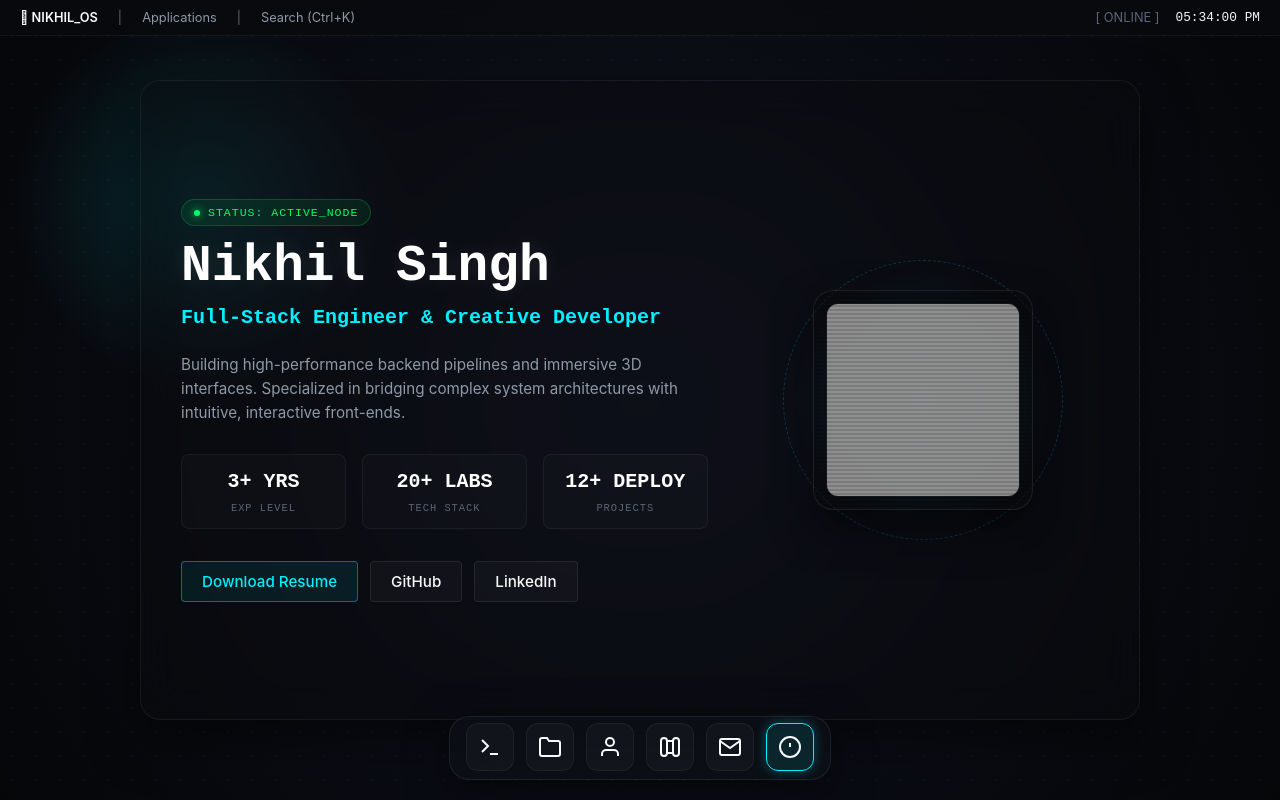
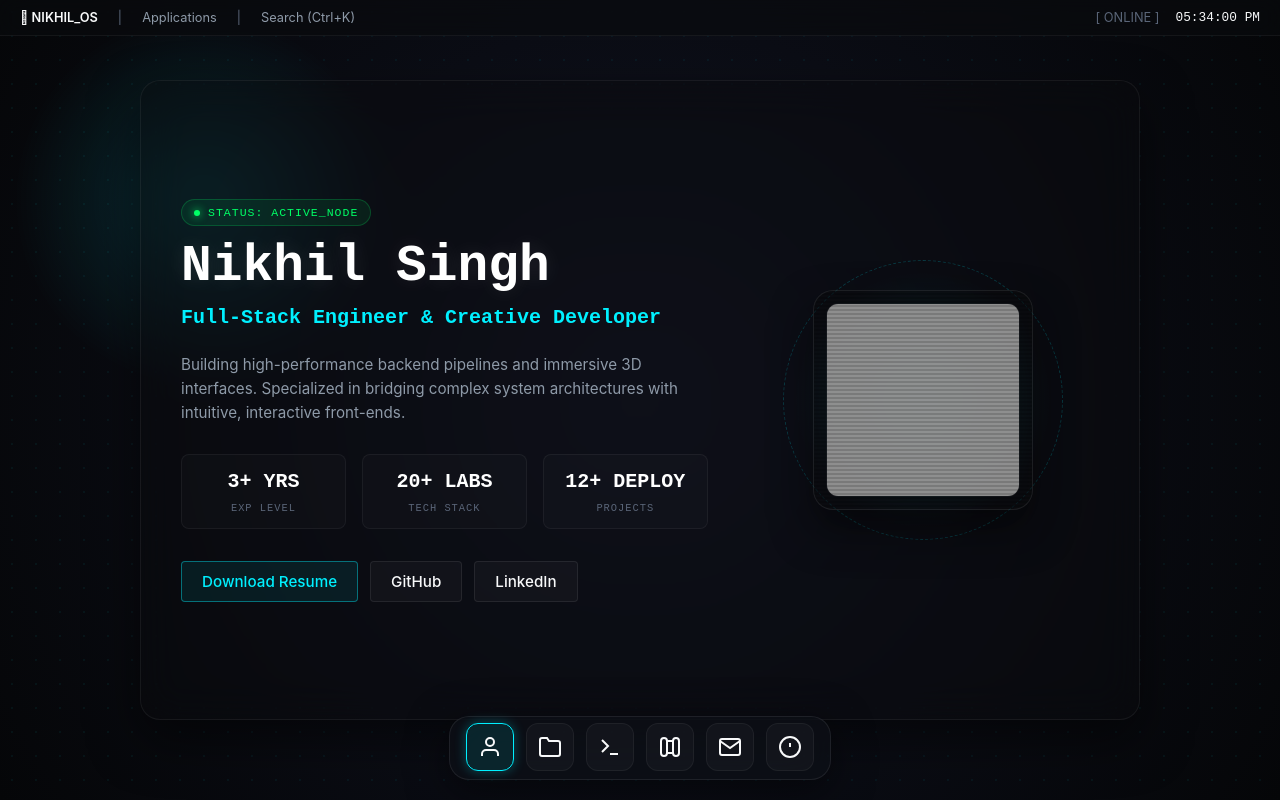
Before and after one commit to s-nikhil2005/Portfolio, a Next.js app in the folder apps/web/: page / in a window 1280 px wide. Both pictures are taken after a click on the button "SOUND OFF". Built offline with nearby package versions, Linux system fonts and the light colour scheme; grey boxes are pictures that could not be loaded.

Commit message:
feat: rearrange Dock items to put Profile.app first and improve activeAppId highlight fallback logic

```diff
--- a/apps/web/src/app/page.tsx
+++ b/apps/web/src/app/page.tsx
@@ -590,10 +590,10 @@ export default function Home() {
   // SVG Icons for the Dock launcher
   const dockItems = [
     {
-      id: "terminal",
-      label: "Terminal Shell",
-      isOpen: openWindows.terminal,
-      onClick: openApp,
+      id: "about",
+      label: "Profile.app",
+      isOpen: false,
+      onClick: () => setActiveSlide(0),
       icon: (
         <svg
           width="24"
@@ -603,8 +603,8 @@ export default function Home() {
           stroke="currentColor"
           strokeWidth="2"
         >
-          <polyline points="4 17 10 11 4 5" />
-          <line x1="12" y1="19" x2="20" y2="19" />
+          <path d="M20 21v-2a4 4 0 0 0-4-4H8a4 4 0 0 0-4 4v2" />
+          <circle cx="12" cy="7" r="4" />
         </svg>
       ),
     },
@@ -627,10 +627,10 @@ export default function Home() {
       ),
     },
     {
-      id: "about",
-      label: "Profile.app",
-      isOpen: false,
-      onClick: () => setActiveSlide(0),
+      id: "terminal",
+      label: "Terminal Shell",
+      isOpen: openWindows.terminal,
+      onClick: openApp,
       icon: (
         <svg
           width="24"
@@ -640,8 +640,8 @@ export default function Home() {
           stroke="currentColor"
           strokeWidth="2"
         >
-          <path d="M20 21v-2a4 4 0 0 0-4-4H8a4 4 0 0 0-4 4v2" />
-          <circle cx="12" cy="7" r="4" />
+          <polyline points="4 17 10 11 4 5" />
+          <line x1="12" y1="19" x2="20" y2="19" />
         </svg>
       ),
     },
@@ -1307,7 +1307,13 @@ export default function Home() {
       {/* Dock System Launcher */}
       <Dock
         items={dockItems}
-        activeAppId={windowOrder[windowOrder.length - 1]}
+        activeAppId={(() => {
+          for (let i = windowOrder.length - 1; i >= 0; i--) {
+            const appId = windowOrder[i];
+            if (openWindows[appId]) return appId;
+          }
+          return "about";
+        })()}
       />
 
       {/* Global Command Palette */}
```
